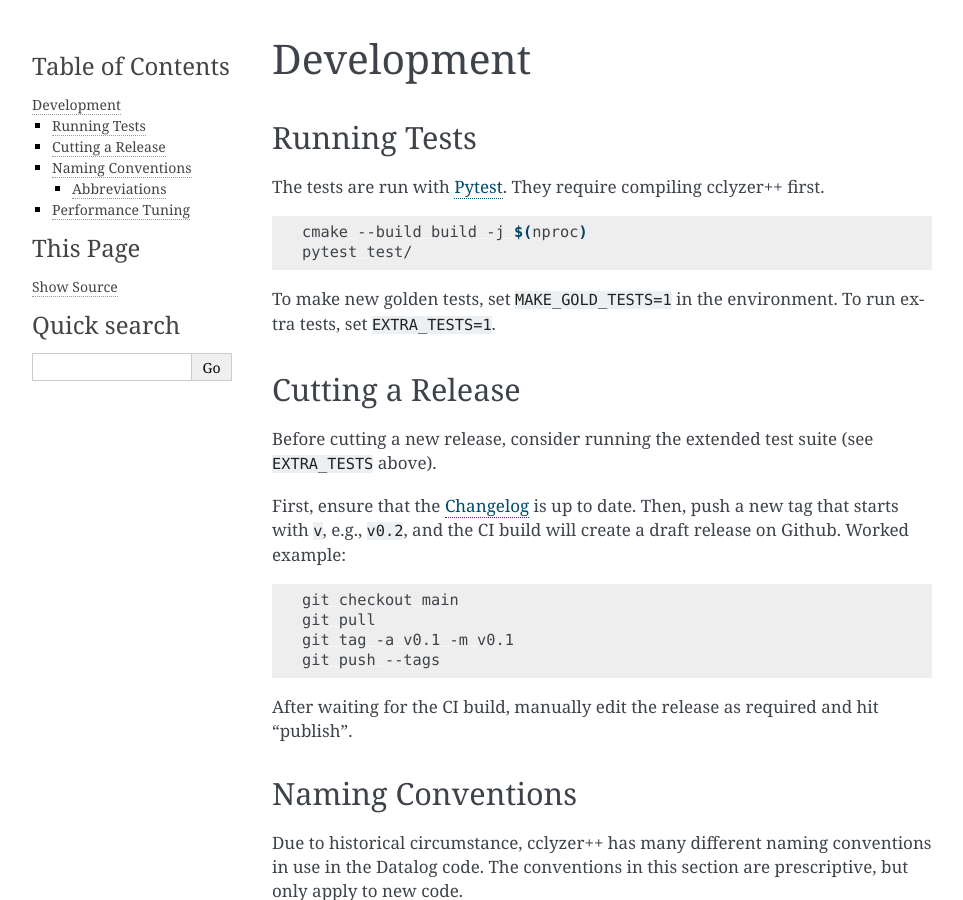
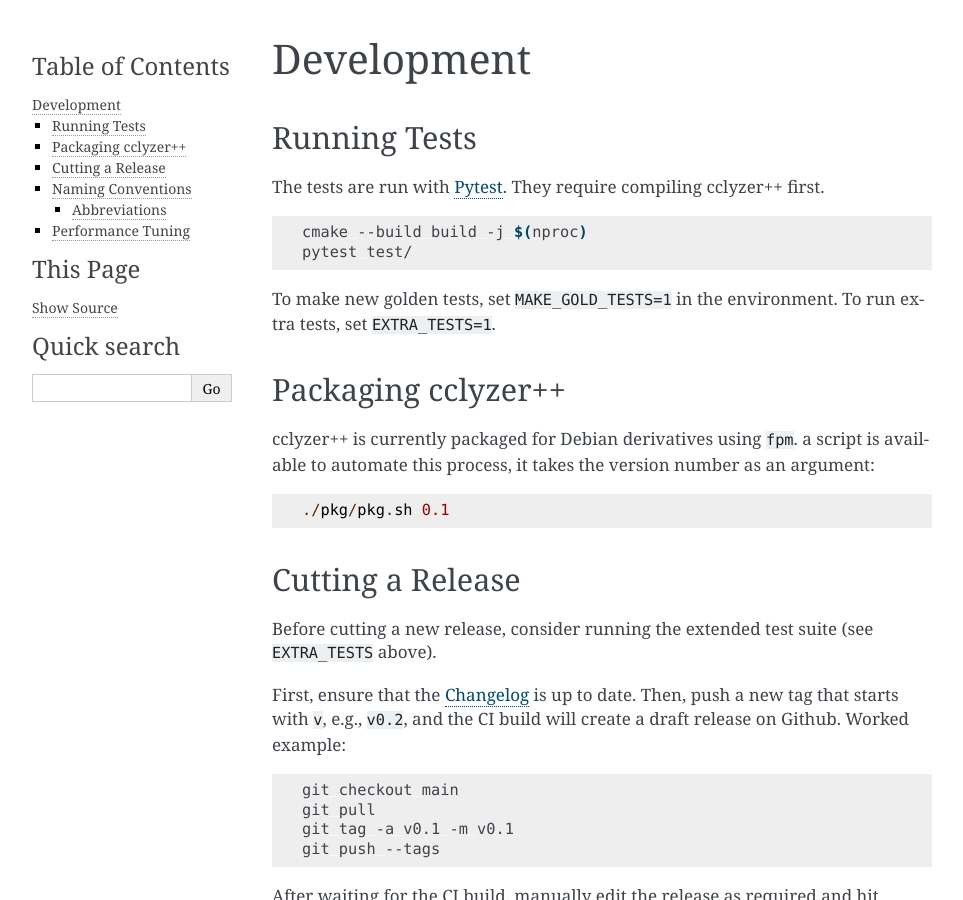
Before and after one commit to GaloisInc/cclyzerpp, a Sphinx documentation site: the page built from doc/dev.rst, in a window 1280 px wide and 900 px high. Shown: the whole window, without its empty margins (148-1111 px from the left). Built offline with Sphinx 7.4.7, drawn with Linux system fonts in a browser that asks for light colours.

Commit message:
Package for Debian with fpm
Next steps:

- Integrate package build into CMake
- Install package in Docker dist image
- Attach package to releases

```diff
--- a/doc/dev.rst
+++ b/doc/dev.rst
@@ -13,6 +13,17 @@ The tests are run with `Pytest`_. They require compiling cclyzer++ first.
 
 To make new golden tests, set ``MAKE_GOLD_TESTS=1`` in the environment. To run
 extra tests, set ``EXTRA_TESTS=1``.
+
+Packaging cclyzer++
+*******************
+
+cclyzer++ is currently packaged for Debian derivatives using ``fpm``. a script
+is available to automate this process, it takes the version number as an
+argument:
+
+.. code-block::
+
+  ./pkg/pkg.sh 0.1
 
 Cutting a Release
 *****************
```
Also changed, not shown: 3 other files.
